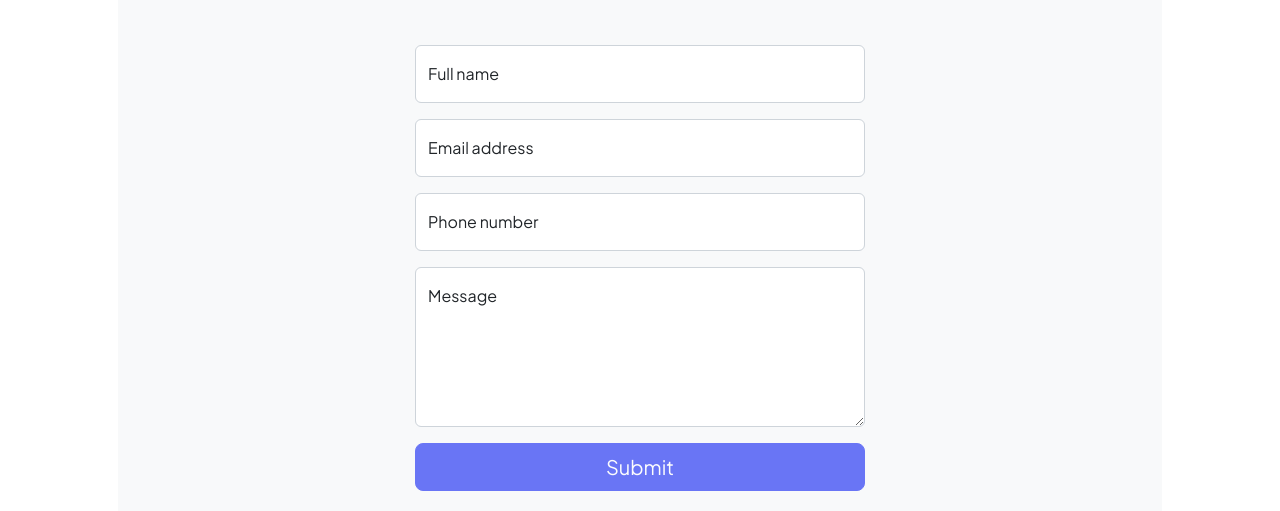
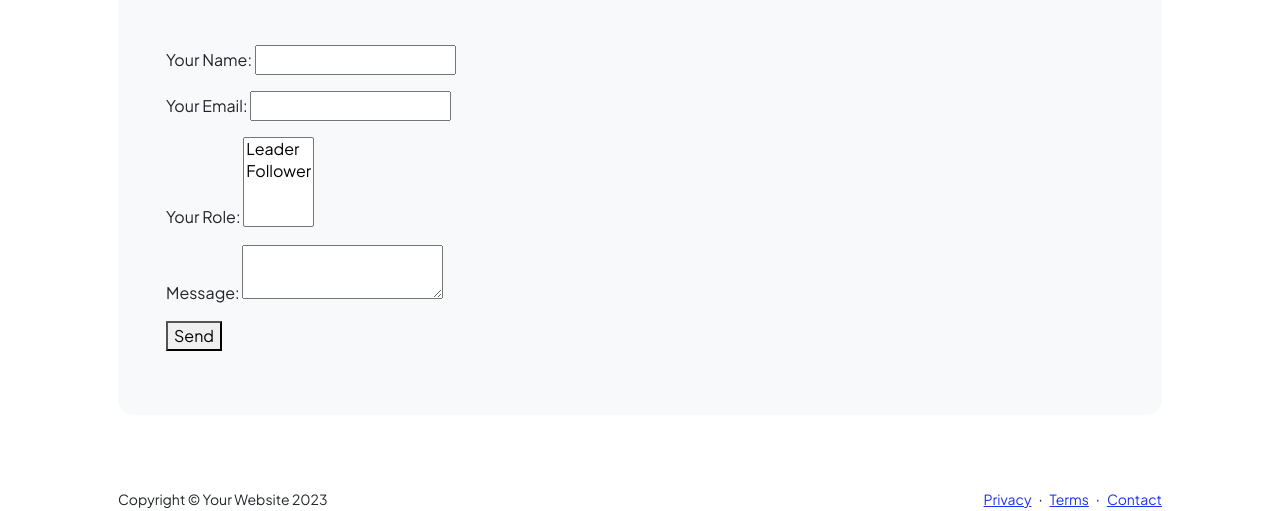
Before and after one commit to nataliemcheng/NCPortfolio, a plain HTML site: page contact.html in a window 1280 px wide. Shown: the part 321-832 px from the top of the page. Drawn offline with nearby package versions, Linux system fonts and the light colour scheme.

Commit message:
New form

```diff
--- a/contact.html
+++ b/contact.html
@@ -53,53 +53,28 @@
                                 <!-- To make this form functional, sign up at-->
                                 <!-- https://startbootstrap.com/solution/contact-forms-->
                                 <!-- to get an API token!-->
-                                <form name="contact" data-netlify="true" id="contactForm">
-                                    <!-- Name input-->
-                                    <div class="form-floating mb-3">
-                                        <input class="form-control" id="name" type="text" placeholder="Enter your name..."/>
-                                        <label for="name">Full name</label>
-                                        <div class="invalid-feedback">A name is required.</div>
-                                    </div>
-                                    <!-- Email address input-->
-                                    <div class="form-floating mb-3">
-                                        <input class="form-control" id="email" type="email" placeholder="name@example.com"/>
-                                        <label for="email">Email address</label>
-                                        <div class="invalid-feedback" >An email is required.</div>
-                                        <div class="invalid-feedback">Email is not valid.</div>
-                                    </div>
-                                    <!-- Phone number input-->
-                                    <div class="form-floating mb-3">
-                                        <input class="form-control" id="phone" type="tel" placeholder="(123) 456-7890"/>
-                                        <label for="phone">Phone number</label>
-                                        <div class="invalid-feedback">A phone number is required.</div>
-                                    </div>
-                                    <!-- Message input-->
-                                    <div class="form-floating mb-3">
-                                        <textarea class="form-control" id="message" type="text" placeholder="Enter your message here..." style="height: 10rem"></textarea>
-                                        <label for="message">Message</label>
-                                        <div class="invalid-feedback">A message is required.</div>
-                                    </div>
-                                    <!-- Submit success message-->
-                                    <!---->
-                                    <!-- This is what your users will see when the form-->
-                                    <!-- has successfully submitted-->
-                                    <div class="d-none" id="submitSuccessMessage">
-                                        <div class="text-center mb-3">
-                                            <div class="fw-bolder">Form submission successful!</div>
-                                            To activate this form, sign up at
-                                            <br />
-                                            <a href="https://startbootstrap.com/solution/contact-forms">https://startbootstrap.com/solution/contact-forms</a>
-                                        </div>
-                                    </div>
-                                    <!-- Submit error message-->
-                                    <!---->
-                                    <!-- This is what your users will see when there is-->
-                                    <!-- an error submitting the form-->
-                                    <div class="d-none" id="submitErrorMessage"><div class="text-center text-danger mb-3">Error sending message!</div></div>
-                                    <!-- Submit Button-->
-                                    <div class="d-grid"><button class="btn btn-primary btn-lg disabled" id="submitButton" type="submit">Submit</button></div>
-                                </form>
+
                             </div>
+                            <form name="contact" method="POST" data-netlify="true">
+                                <p>
+                                  <label>Your Name: <input type="text" name="name" /></label>
+                                </p>
+                                <p>
+                                  <label>Your Email: <input type="email" name="email" /></label>
+                                </p>
+                                <p>
+                                  <label>Your Role: <select name="role[]" multiple>
+                                    <option value="leader">Leader</option>
+                                    <option value="follower">Follower</option>
+                                  </select></label>
+                                </p>
+                                <p>
+                                  <label>Message: <textarea name="message"></textarea></label>
+                                </p>
+                                <p>
+                                  <button type="submit">Send</button>
+                                </p>
+                            </form>
                         </div>
                     </div>
                 </div>
```
Also changed, not shown: index.html (+5 -5 lines).
